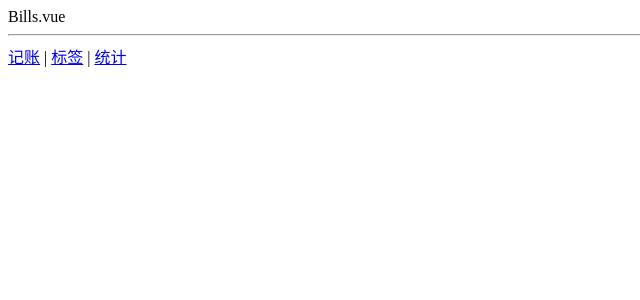
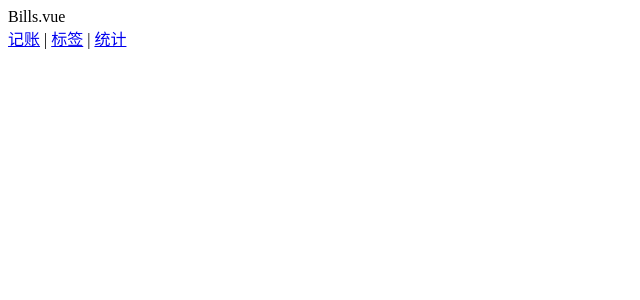
Before and after one commit to jiang-N/bills, a Vue app: page /#/bills in a window 1280 px wide. Shown: the top 300 px of the page, without its empty margins (0-640 px from the left). Built offline with nearby package versions, Linux system fonts and the light colour scheme.

Commit message:
全局组件<Nav/>

```diff
--- a/src/App.vue
+++ b/src/App.vue
@@ -1,12 +1,6 @@
 <template>
     <div>
         <router-view/>
-        <hr/>
-        <router-link to="/bills">记账</router-link>
-        |
-        <router-link to="/labels">标签</router-link>
-        |
-        <router-link to="/statistics">统计</router-link>
     </div>
 </template>
 
--- /dev/null
+++ b/src/components/Nav.vue
@@ -0,0 +1,20 @@
+<template>
+    <div>
+        <router-link to="/bills">记账</router-link>
+        |
+        <router-link to="/labels">标签</router-link>
+        |
+        <router-link to="/statistics">统计</router-link>
+    </div>
+
+</template>
+
+<script lang="ts">
+    export default {
+        name: 'Nav'
+    };
+</script>
+
+<style lang="scss" scoped>
+
+</style>
--- a/src/views/Bills.vue
+++ b/src/views/Bills.vue
@@ -1,5 +1,9 @@
 <template>
-    <div>Bills.vue</div>
+    <div>
+        Bills.vue
+        <Nav/>
+    </div>
+
 </template>
 
 <script lang="ts">
--- a/src/views/Labels.vue
+++ b/src/views/Labels.vue
@@ -1,5 +1,8 @@
 <template>
-    <div>Labels.vue</div>
+    <div>
+        Labels.vue
+        <Nav/>
+    </div>
 </template>
 
 <script lang="ts">
--- a/src/views/Statistics.vue
+++ b/src/views/Statistics.vue
@@ -1,5 +1,8 @@
 <template>
-    <div>Statistics.vue</div>
+    <div>
+        Statistics.vue
+        <Nav/>
+    </div>
 </template>
 
 <script lang="ts">
```
Also changed, not shown: src/main.ts (+13 -10 lines).
